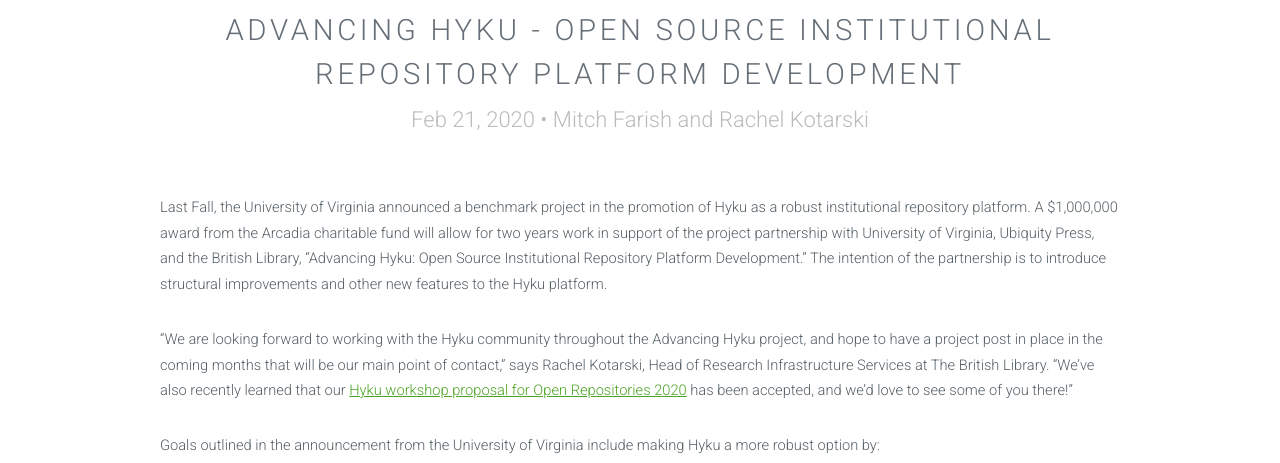
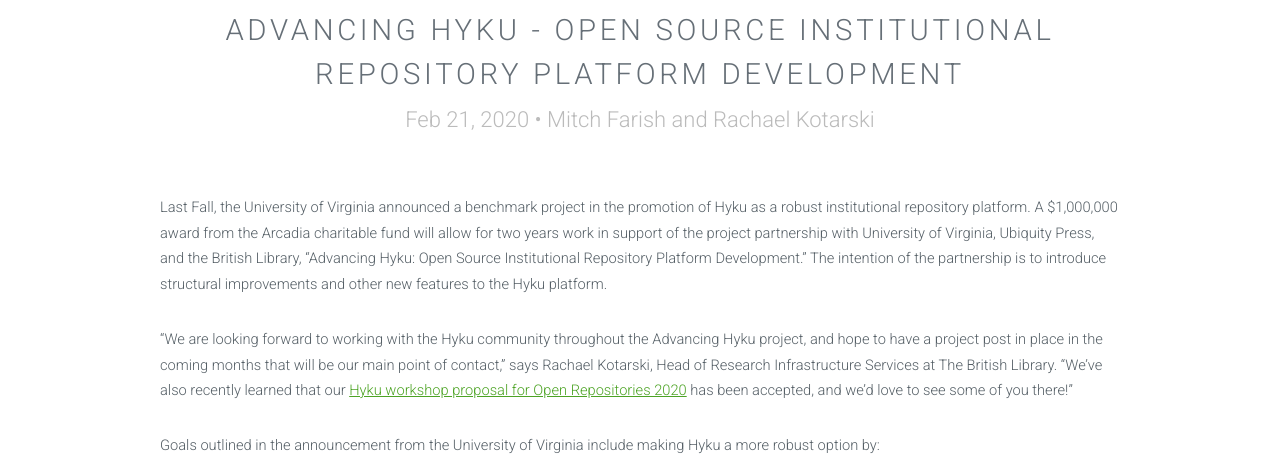
Before and after one commit to samvera-labs/hyku.github.io, a Jekyll site: the page built from _posts/2020-02-21-advancing-hyku.markdown, in a window 1280 px wide and 900 px high. Shown: the part 124-587 px from the top of the window. Built offline with Jekyll 4.4.1, drawn with Linux system fonts in a browser that asks for light colours; nearby versions of some CDN libraries; library files that are not in the unit come from our copies.

Commit message:
Fix Rachael's name

```diff
--- a/_posts/2020-02-21-advancing-hyku.markdown
+++ b/_posts/2020-02-21-advancing-hyku.markdown
@@ -1,12 +1,12 @@
 ---
 layout: post
 title: Advancing Hyku - Open Source Institutional Repository Platform Development
-author: Mitch Farish and Rachel Kotarski
+author: Mitch Farish and Rachael Kotarski
 ---
 
 Last Fall, the University of Virginia announced a benchmark project in the promotion of Hyku as a robust institutional repository platform.  A $1,000,000 award from the Arcadia charitable fund will allow for two years work in support of the project partnership with University of Virginia, Ubiquity Press, and the British Library, “Advancing Hyku: Open Source Institutional Repository Platform Development.” The intention of the partnership is to introduce structural improvements and other new features to the Hyku platform.
 
-“We are looking forward to working with the Hyku community throughout the Advancing Hyku project, and hope to have a project post in place in the coming months that will be our main point of contact,” says Rachel Kotarski, Head of Research Infrastructure Services at The British Library. “We’ve also recently learned that our [Hyku workshop proposal for Open Repositories 2020](https://or2020.sun.ac.za/workshop-programme/) has been accepted, and we’d love to see some of you there!”
+“We are looking forward to working with the Hyku community throughout the Advancing Hyku project, and hope to have a project post in place in the coming months that will be our main point of contact,” says Rachael Kotarski, Head of Research Infrastructure Services at The British Library. “We’ve also recently learned that our [Hyku workshop proposal for Open Repositories 2020](https://or2020.sun.ac.za/workshop-programme/) has been accepted, and we’d love to see some of you there!”
 
 Goals outlined in the announcement from the University of Virginia include making Hyku a more robust option by:
 
```
